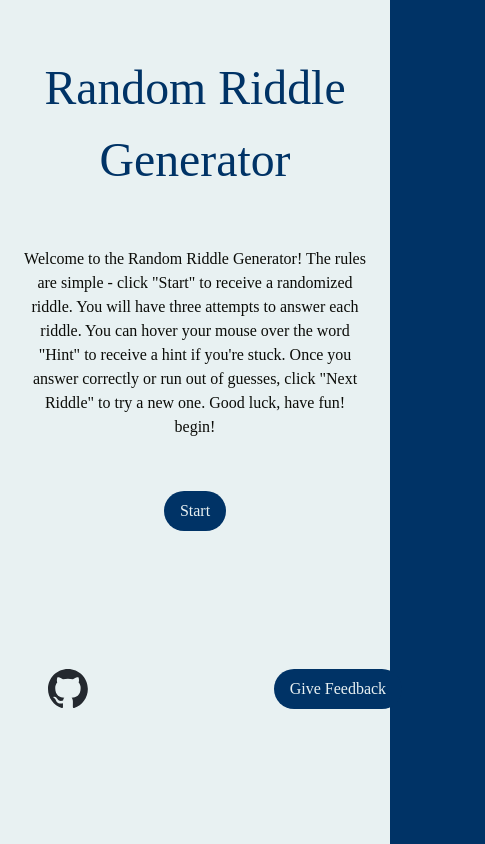
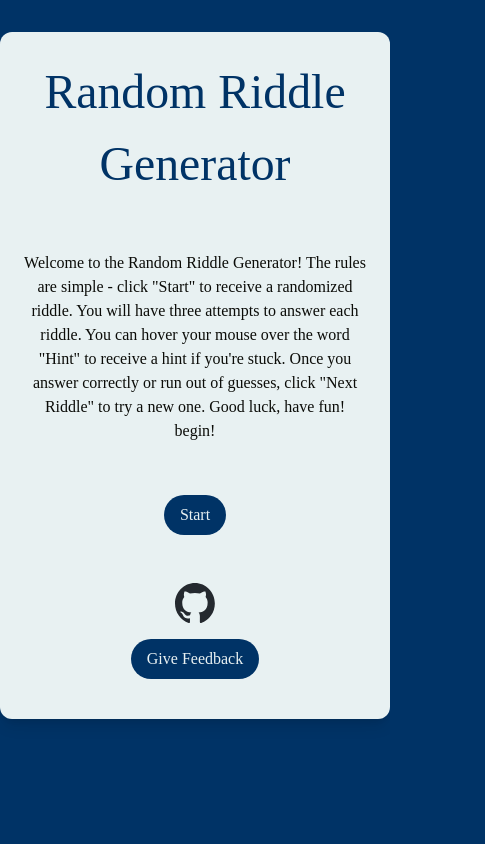
Before and after one commit to JanaGileza/riddles-app, a Next.js app: page / in a window 390 px wide. Shown: the whole page, 485 px wide, since content can reach past the window. Built offline with nearby package versions, Linux system fonts and the light colour scheme; a web font is replaced by a local one.

Commit message:
Fix UI issues with mobile device view

```diff
--- a/app/page.tsx
+++ b/app/page.tsx
@@ -7,12 +7,14 @@ import FeedbackForm from "@/components/Feedback/feedback";
 
 export default function Home() {
   return (
-    <div className="flex flex-grow min-h-full min-w-full flex-col items-center gap-[52px] bg-primary px-[24px] py-[52px] md:px-[10%]">
+    <div className="flex flex-col min-h-screen w-full items-center bg-secondary">
+      <div className="w-full max-w-md h-auto bg-primary shadow-lg rounded-xl p-6 flex flex-col items-center gap-8 mt-8 md:min-h-[90vh] md:min-w-xl lg:min-w-4xl">
         <RiddleComponent />
-      <footer className="flex flex-grow min-w-full flex-row items-center gap-[35%] px-[24px] py-[25%] md:px-[10%]">
+
+        <footer className="mt-auto flex flex-col items-center justify-between w-full px-6 py-4 gap-4 md:px-[10%] md:flex-row">
           <Link
             href="https://github.com/JanaGileza/riddles-app"
-          className="w-fit h-fit shrink-0"
+            className="shrink-0"
           >
             <Image
               src={gitHubIcon}
@@ -21,8 +23,11 @@ export default function Home() {
               height={40}
             />
           </Link>
+          <div className="md:ml-auto">
             <FeedbackForm />
+          </div>
         </footer>
+      </div>
     </div>
   );
 }
```
Lines whose indentation alone changed are shown as unchanged.
